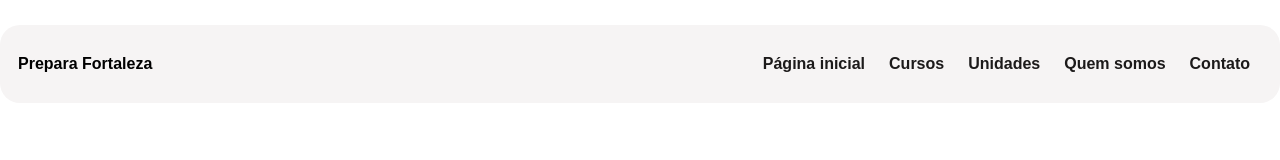
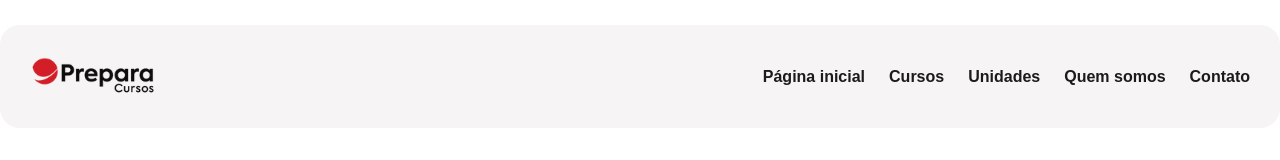
Before and after one commit to GE-ASDF/eadprepara, a plain HTML site: page index.html in a window 1280 px wide. Drawn offline with Linux system fonts and the light colour scheme.

Commit message:
Inicialização do projeto

```diff
--- a/assets/css/global/global.css
+++ b/assets/css/global/global.css
@@ -16,6 +16,10 @@ li{
     font-size: 16px;
 }
 
+img{
+    max-width: 100%;
+}
+
 a{
     text-decoration: none;
 }
--- a/assets/css/header/nav.css
+++ b/assets/css/header/nav.css
@@ -68,6 +68,9 @@
 .menu-mobile:hover .traco.menor{
     width:100%;
 }
+#logo-header img{
+    width:9.375rem;
+}
 /* MOBILE */
 
 @media (max-width:720px){
--- a/index.html
+++ b/index.html
@@ -15,7 +15,9 @@
             <div id="nav-header">
 
                 <div id="logo-header">
-                    <h4>Prepara Fortaleza</h4>
+                    <figure>
+                        <img src="./assets/img/logo-prepara.webp" alt="Logo da Prepara Cursos" title="Logo da Prepara Cursos">
+                    </figure>
                 </div>
 
                 <nav id="nav-main" data-target="#nav-main" class="nav nav-content">
```
Also changed, not shown: assets/img/logo-prepara.webp (added).
